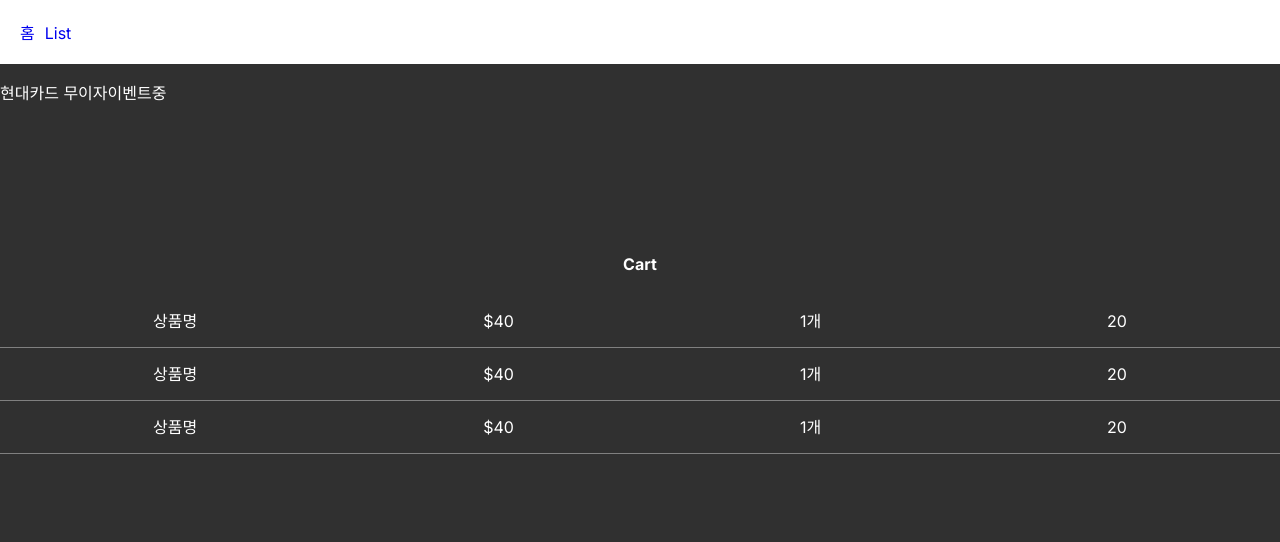
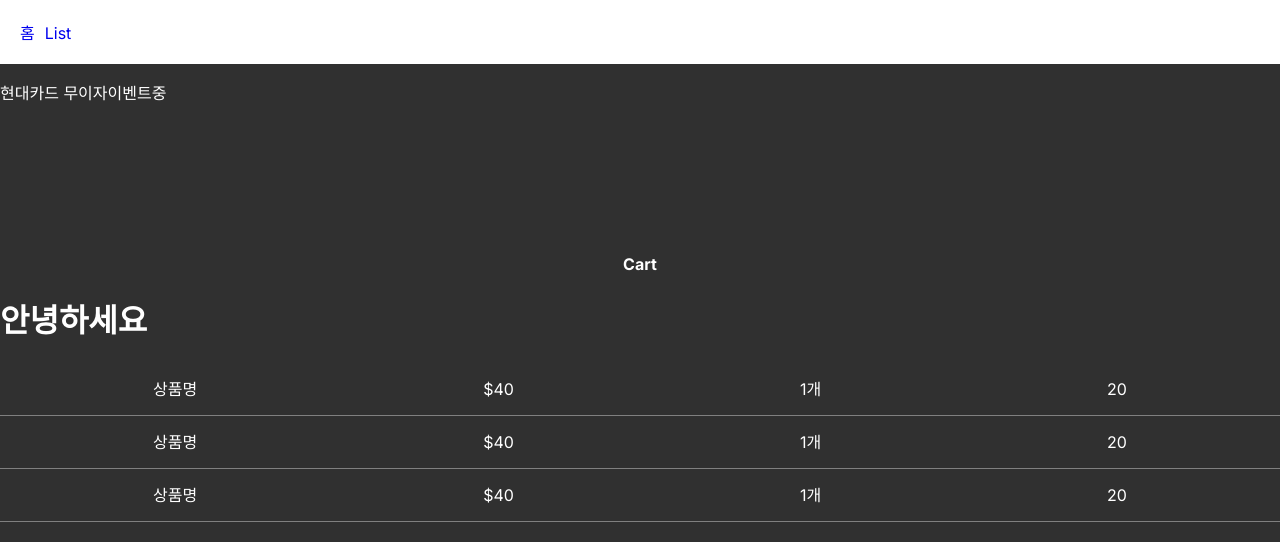
Before and after one commit to Loo-ke/learn-next.js, a Next.js app in the folder fresh/: page /cart in a window 1280 px wide. Shown: the top 542 px of the page. Built offline with nearby package versions, Linux system fonts and the light colour scheme.

Commit message:
데이터 export, import

```diff
--- a/fresh/app/cart/date.js
+++ b/fresh/app/cart/date.js
@@ -1,7 +1,8 @@
 let age = 20;
 let name = "park";
+let test = <h1>안녕하세요</h1>
 
 // default 는 파일당 하나 사용
 // export default age;
 // 많은 데이터를 export 하고 싶으면 중괄호 사용
-export {age, name};
+export {age, name, test};
--- a/fresh/app/cart/page.js
+++ b/fresh/app/cart/page.js
@@ -2,12 +2,13 @@
 // import age from "./date.js"
 
 // export {}를 import 할 때 중괄호 사용해야함
-import {age,name} from "./date.js"
+import {age,name ,test} from "./date.js"
 
 export default function Cart() {
   return (
     <div>
       <h4 className="title">Cart</h4>
+      {test}
       <CartItem />
       <CartItem />
       <CartItem />
```
